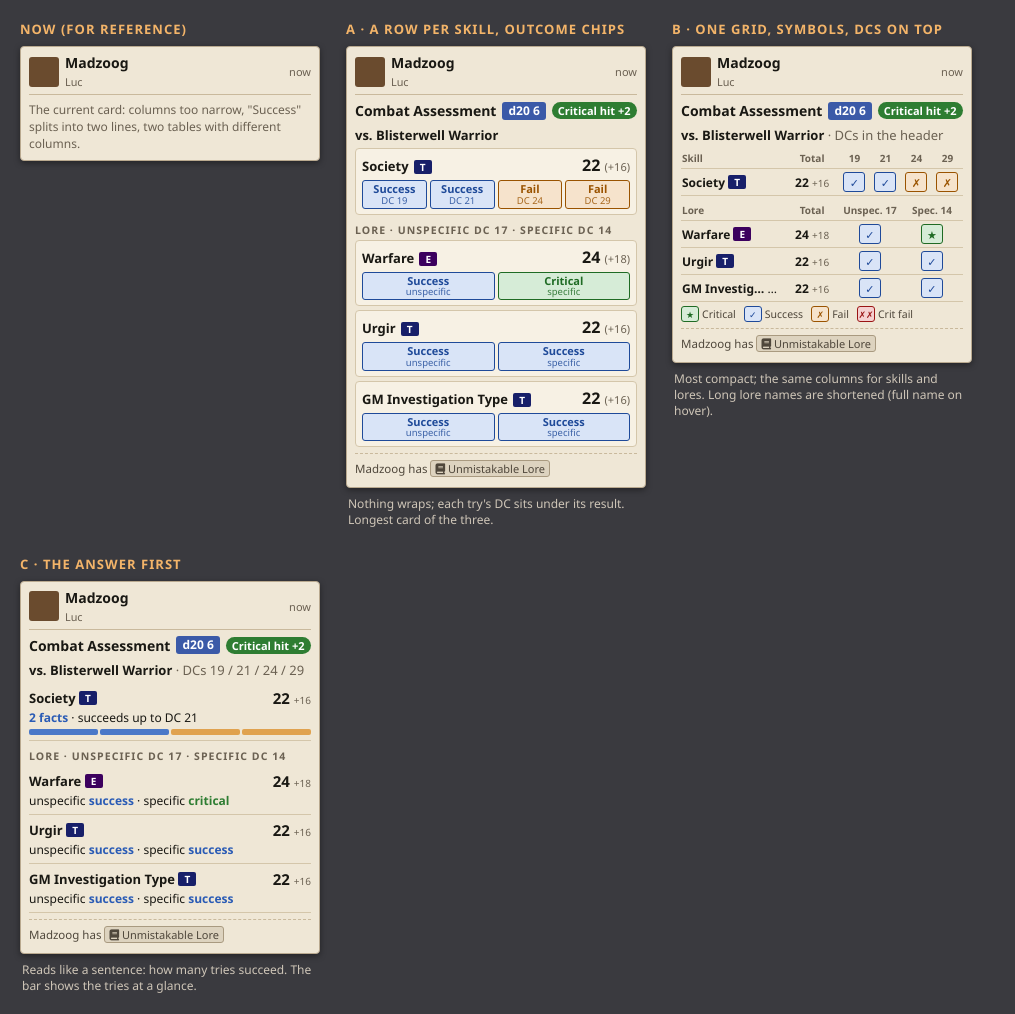
After one commit to LucD20/lucd20-automations, a web app: file docs/mockups/recall-knowledge.html in a window 1280 px wide. The commit adds this page. Shown: the whole page, without its empty margins (0-1015 px from the left). Run offline with its HTML, style and script files only (its server is not run), Linux system fonts and the light colour scheme; some libraries are stand-ins or nearby versions.

Commit message:
Combat Assessment: a toggle in PF2e's Strike roll window (the name opens the feat); Recall Knowledge card mockups (0.87.8)
Co-Authored-By: Claude Opus 5.5 <noreply@anthropic.com>
Claude-Session: https://claude.ai/code/session_0153o4Cj7a7h2Yvc4QXnWoxi

```diff
--- /dev/null
+++ b/docs/mockups/recall-knowledge.html
@@ -0,0 +1,137 @@
+<!doctype html>
+<html lang="en">
+<head>
+<meta charset="utf-8">
+<title>Recall Knowledge card: mockups</title>
+<link rel="stylesheet" href="../../tools/harness/node_modules/@fortawesome/fontawesome-free/css/all.min.css">
+<style>
+  body { margin: 0; padding: 20px; background: #3a3a3f; font-family: Signika, "Segoe UI", sans-serif; display: flex; gap: 26px; align-items: flex-start; flex-wrap: wrap; }
+  .col { width: 300px; }
+  .col > h2 { margin: 0 0 8px; font-size: 13px; letter-spacing: .08em; text-transform: uppercase; color: #f3b469; }
+  .col > p.why { margin: 8px 2px 0; font-size: 12px; color: #cfc6b8; line-height: 1.35; }
+  /* A PF2e chat message. */
+  .msg { padding: 6px 8px 8px; border: 1px solid #b9a98f; border-radius: 4px; background: #efe7d6 url(); color: #191813; font-size: 13px; box-shadow: 0 2px 6px rgba(0,0,0,.4); }
+  .msg .who { display: flex; align-items: center; gap: 6px; padding-bottom: 4px; margin-bottom: 6px; border-bottom: 1px solid #c9b99c; }
+  .msg .who .pic { width: 30px; height: 30px; border-radius: 3px; background: #6a4b2e; }
+  .msg .who b { display: block; font-size: 14px; } .msg .who small { color: #6b6152; }
+  .msg .who .ago { margin-left: auto; font-size: 11px; color: #6b6152; }
+  .hdr { display: flex; align-items: center; gap: 6px; flex-wrap: wrap; }
+  .hdr strong { font-size: 14px; }
+  .d20 { padding: 0 6px; border-radius: 3px; color: #fff; font-weight: 700; background: #3b5aa8; font-size: 12px; line-height: 18px; }
+  .tag { padding: 0 6px; border-radius: 9px; background: #2e7d32; color: #fff; font-size: 11px; font-weight: 700; line-height: 17px; }
+  .vs { margin: 6px 0 4px; font-weight: 700; font-size: 13px; }
+  .vs span { font-weight: 400; color: #6b6152; }
+  .rank { display: inline-block; min-width: 14px; padding: 0 2px; border-radius: 2px; color: #fff; font-size: 10px; font-weight: 700; line-height: 14px; text-align: center; vertical-align: 1px; }
+  .r1 { background: #171f69; } .r2 { background: #3c005e; } .r3 { background: #5e4000; }
+  .S { color: #2a5bb5; } .C { color: #2e7d32; } .F { color: #c26a00; } .X { color: #b71c1c; }
+  .bgS { background: #d9e4f7; color: #1f4a99; border-color: #9fb6e0; } .bgC { background: #d6ecd7; color: #1f6b24; border-color: #8fc493; }
+  .bgF { background: #f6e3cc; color: #9a5300; border-color: #e0b98a; } .bgX { background: #f5d0d0; color: #9a1414; border-color: #e09a9a; }
+  .foot { margin-top: 6px; padding-top: 4px; border-top: 1px dashed #c9b99c; font-size: 11.5px; color: #4f473b; }
+  .foot p { margin: 2px 0; }
+  .feat { display: inline-block; padding: 0 4px; border: 1px solid #a99a80; border-radius: 3px; background: #ddd3bf; font-size: 11px; }
+  .sec { margin: 8px 0 3px; font-size: 10.5px; font-weight: 700; letter-spacing: .1em; text-transform: uppercase; color: #6b6152; }
+
+  /* A: a card per skill, outcome chips under it. */
+  .a-row { padding: 5px 6px; margin-bottom: 4px; border: 1px solid #d4c6aa; border-radius: 4px; background: #f7f1e4; }
+  .a-top { display: flex; align-items: baseline; gap: 5px; }
+  .a-top .nm { font-weight: 700; }
+  .a-top .tot { margin-left: auto; font-size: 16px; font-weight: 700; }
+  .a-top .tot small { font-size: 11px; font-weight: 400; color: #6b6152; }
+  .chips { display: grid; grid-template-columns: repeat(4, 1fr); gap: 3px; margin-top: 4px; }
+  .chips.two { grid-template-columns: repeat(2, 1fr); }
+  .chip { padding: 2px 0 1px; border: 1px solid; border-radius: 3px; text-align: center; font-size: 11px; font-weight: 700; line-height: 1.15; }
+  .chip small { display: block; font-size: 9.5px; font-weight: 400; opacity: .85; }
+
+  /* B: one grid, symbols, DCs in the header. */
+  table.b { width: 100%; border-collapse: collapse; font-size: 12px; table-layout: fixed; }
+  table.b col.n { width: 37%; } table.b col.t { width: 19%; }
+  table.b th, table.b td { overflow: hidden; text-overflow: ellipsis; padding: 3px 1px; border-bottom: 1px solid #d4c6aa; text-align: center; white-space: nowrap; }
+  table.b th { font-size: 10px; font-weight: 700; color: #6b6152; }
+  table.b th:first-child, table.b td:first-child { text-align: left; }
+  table.b td.tot { font-weight: 700; }
+  table.b td.tot small { font-weight: 400; color: #6b6152; font-size: 10px; }
+  table.b .sym { display: inline-grid; place-items: center; width: 20px; height: 18px; border: 1px solid; border-radius: 3px; font-size: 11px; }
+  table.b tr.lore-head th { padding-top: 7px; }
+  .legend { display: flex; gap: 8px; flex-wrap: wrap; margin-top: 4px; font-size: 10.5px; color: #4f473b; }
+  .legend span { display: inline-flex; align-items: center; gap: 3px; }
+  .legend .sym { display: inline-grid; place-items: center; width: 16px; height: 14px; border: 1px solid; border-radius: 3px; font-size: 9px; }
+
+  /* C: answer first. */
+  .c-row { display: grid; grid-template-columns: 1fr auto; gap: 0 6px; align-items: center; padding: 5px 0; border-bottom: 1px solid #d4c6aa; }
+  .c-row .nm { font-weight: 700; }
+  .c-row .tot { font-size: 15px; font-weight: 700; text-align: right; }
+  .c-row .tot small { font-size: 10px; font-weight: 400; color: #6b6152; }
+  .c-row .ans { grid-column: 1 / -1; font-size: 12px; margin-top: 1px; }
+  .c-row .ans b { font-weight: 700; }
+  .seg { grid-column: 1 / -1; display: flex; gap: 2px; margin-top: 3px; }
+  .seg span { flex: 1; height: 6px; border-radius: 2px; }
+  .seg .s { background: #4a78c8; } .seg .c { background: #3a9a40; } .seg .f { background: #e0a24f; } .seg .x { background: #c94a4a; }
+</style>
+</head>
+<body>
+
+<div class="col"><h2>Now (for reference)</h2>
+<div class="msg"><div class="who"><span class="pic"></span><span><b>Madzoog</b><small>Luc</small></span><span class="ago">now</span></div>
+<p style="margin:0;color:#6b6152;font-size:12px">The current card: columns too narrow, "Success" splits into two lines, two tables with different columns.</p></div>
+</div>
+
+<div class="col"><h2>A · A row per skill, outcome chips</h2>
+<div class="msg">
+  <div class="who"><span class="pic"></span><span><b>Madzoog</b><small>Luc</small></span><span class="ago">now</span></div>
+  <div class="hdr"><strong>Combat Assessment</strong><span class="d20">d20 6</span><span class="tag">Critical hit +2</span></div>
+  <div class="vs">vs. Blisterwell Warrior</div>
+  <div class="a-row"><div class="a-top"><span class="nm">Society</span><span class="rank r1">T</span><span class="tot">22 <small>(+16)</small></span></div>
+    <div class="chips"><span class="chip bgS">Success<small>DC 19</small></span><span class="chip bgS">Success<small>DC 21</small></span><span class="chip bgF">Fail<small>DC 24</small></span><span class="chip bgF">Fail<small>DC 29</small></span></div></div>
+  <div class="sec">Lore · unspecific DC 17 · specific DC 14</div>
+  <div class="a-row"><div class="a-top"><span class="nm">Warfare</span><span class="rank r2">E</span><span class="tot">24 <small>(+18)</small></span></div>
+    <div class="chips two"><span class="chip bgS">Success<small>unspecific</small></span><span class="chip bgC">Critical<small>specific</small></span></div></div>
+  <div class="a-row"><div class="a-top"><span class="nm">Urgir</span><span class="rank r1">T</span><span class="tot">22 <small>(+16)</small></span></div>
+    <div class="chips two"><span class="chip bgS">Success<small>unspecific</small></span><span class="chip bgS">Success<small>specific</small></span></div></div>
+  <div class="a-row"><div class="a-top"><span class="nm">GM Investigation Type</span><span class="rank r1">T</span><span class="tot">22 <small>(+16)</small></span></div>
+    <div class="chips two"><span class="chip bgS">Success<small>unspecific</small></span><span class="chip bgS">Success<small>specific</small></span></div></div>
+  <div class="foot"><p>Madzoog has <span class="feat"><i class="fa-solid fa-book"></i> Unmistakable Lore</span></p></div>
+</div>
+<p class="why">Nothing wraps; each try's DC sits under its result. Longest card of the three.</p>
+</div>
+
+<div class="col"><h2>B · One grid, symbols, DCs on top</h2>
+<div class="msg">
+  <div class="who"><span class="pic"></span><span><b>Madzoog</b><small>Luc</small></span><span class="ago">now</span></div>
+  <div class="hdr"><strong>Combat Assessment</strong><span class="d20">d20 6</span><span class="tag">Critical hit +2</span></div>
+  <div class="vs">vs. Blisterwell Warrior <span>· DCs in the header</span></div>
+  <table class="b"><colgroup><col class="n"><col class="t"><col><col><col><col></colgroup>
+    <tr><th>Skill</th><th>Total</th><th>19</th><th>21</th><th>24</th><th>29</th></tr>
+    <tr><td><b>Society</b> <span class="rank r1">T</span></td><td class="tot">22 <small>+16</small></td><td><span class="sym bgS">✓</span></td><td><span class="sym bgS">✓</span></td><td><span class="sym bgF">✗</span></td><td><span class="sym bgF">✗</span></td></tr>
+    <tr class="lore-head"><th>Lore</th><th>Total</th><th colspan="2">Unspec. 17</th><th colspan="2">Spec. 14</th></tr>
+    <tr><td><b>Warfare</b> <span class="rank r2">E</span></td><td class="tot">24 <small>+18</small></td><td colspan="2"><span class="sym bgS">✓</span></td><td colspan="2"><span class="sym bgC">★</span></td></tr>
+    <tr><td><b>Urgir</b> <span class="rank r1">T</span></td><td class="tot">22 <small>+16</small></td><td colspan="2"><span class="sym bgS">✓</span></td><td colspan="2"><span class="sym bgS">✓</span></td></tr>
+    <tr><td><b>GM Investig…</b> <span class="rank r1">T</span></td><td class="tot">22 <small>+16</small></td><td colspan="2"><span class="sym bgS">✓</span></td><td colspan="2"><span class="sym bgS">✓</span></td></tr>
+  </table>
+  <div class="legend"><span><span class="sym bgC">★</span>Critical</span><span><span class="sym bgS">✓</span>Success</span><span><span class="sym bgF">✗</span>Fail</span><span><span class="sym bgX">✗✗</span>Crit fail</span></div>
+  <div class="foot"><p>Madzoog has <span class="feat"><i class="fa-solid fa-book"></i> Unmistakable Lore</span></p></div>
+</div>
+<p class="why">Most compact; the same columns for skills and lores. Long lore names are shortened (full name on hover).</p>
+</div>
+
+<div class="col"><h2>C · The answer first</h2>
+<div class="msg">
+  <div class="who"><span class="pic"></span><span><b>Madzoog</b><small>Luc</small></span><span class="ago">now</span></div>
+  <div class="hdr"><strong>Combat Assessment</strong><span class="d20">d20 6</span><span class="tag">Critical hit +2</span></div>
+  <div class="vs">vs. Blisterwell Warrior <span>· DCs 19 / 21 / 24 / 29</span></div>
+  <div class="c-row"><span class="nm">Society <span class="rank r1">T</span></span><span class="tot">22 <small>+16</small></span>
+    <span class="ans"><b class="S">2 facts</b> · succeeds up to DC 21</span>
+    <span class="seg"><span class="s"></span><span class="s"></span><span class="f"></span><span class="f"></span></span></div>
+  <div class="sec">Lore · unspecific DC 17 · specific DC 14</div>
+  <div class="c-row"><span class="nm">Warfare <span class="rank r2">E</span></span><span class="tot">24 <small>+18</small></span>
+    <span class="ans">unspecific <b class="S">success</b> · specific <b class="C">critical</b></span></div>
+  <div class="c-row"><span class="nm">Urgir <span class="rank r1">T</span></span><span class="tot">22 <small>+16</small></span>
+    <span class="ans">unspecific <b class="S">success</b> · specific <b class="S">success</b></span></div>
+  <div class="c-row"><span class="nm">GM Investigation Type <span class="rank r1">T</span></span><span class="tot">22 <small>+16</small></span>
+    <span class="ans">unspecific <b class="S">success</b> · specific <b class="S">success</b></span></div>
+  <div class="foot"><p>Madzoog has <span class="feat"><i class="fa-solid fa-book"></i> Unmistakable Lore</span></p></div>
+</div>
+<p class="why">Reads like a sentence: how many tries succeed. The bar shows the tries at a glance.</p>
+</div>
+
+</body>
+</html>
--- a/module.json
+++ b/module.json
@@ -2,7 +2,7 @@
   "id": "lucd20-automations",
   "title": "LucD20 Automations",
   "description": "Personal all-in-one automations: combat markers, chat pins, damage log, GM vision, folder drop, dice stats, PF2e search automation and more.",
-  "version": "0.87.7",
+  "version": "0.87.8",
   "compatibility": {
     "minimum": "14",
     "verified": "14.368"
```
Also changed, not shown: docs/pf2e-rules.md (+12 -0 lines), scripts/systems/pf2e/combat-assessment.js (+55 -2 lines), styles/lucd20.css (+15 -0 lines), tools/harness/tests/test66.js (+39 -1 lines), lang/en.json, 1 other file.
